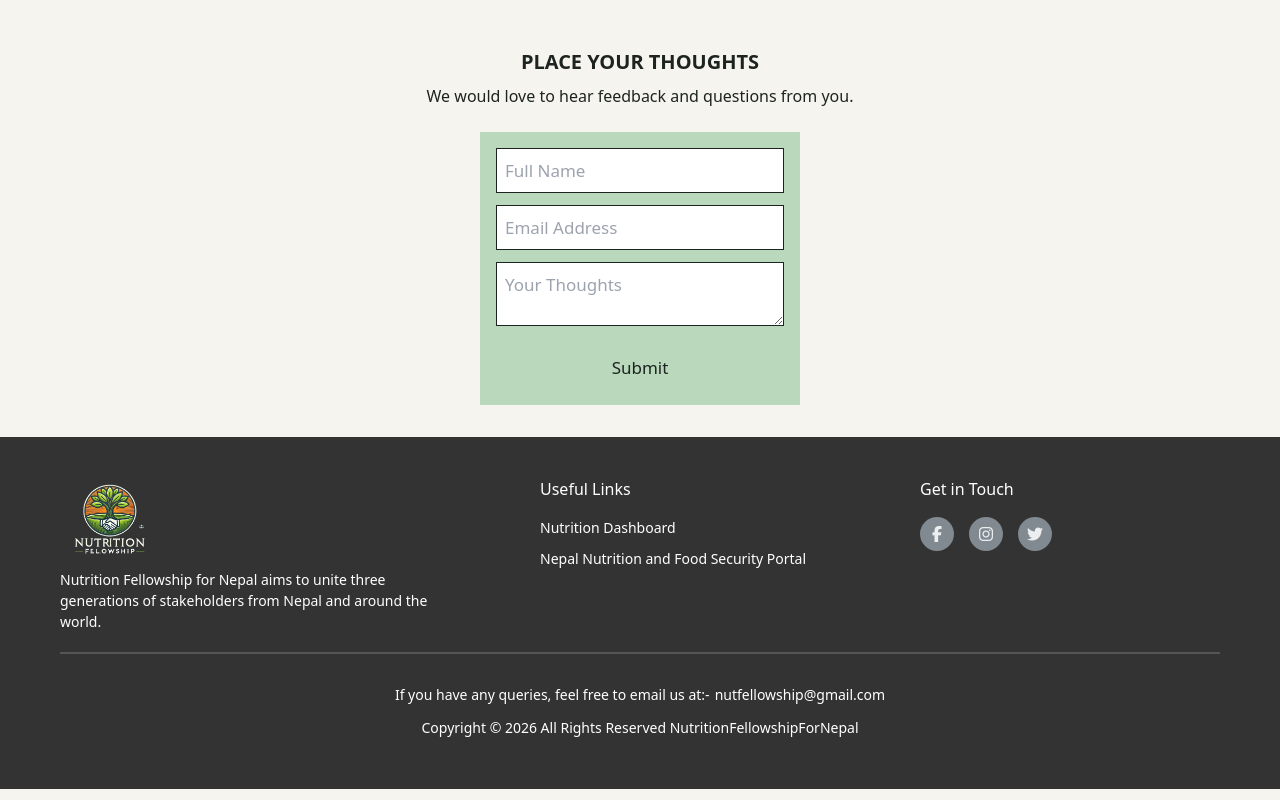
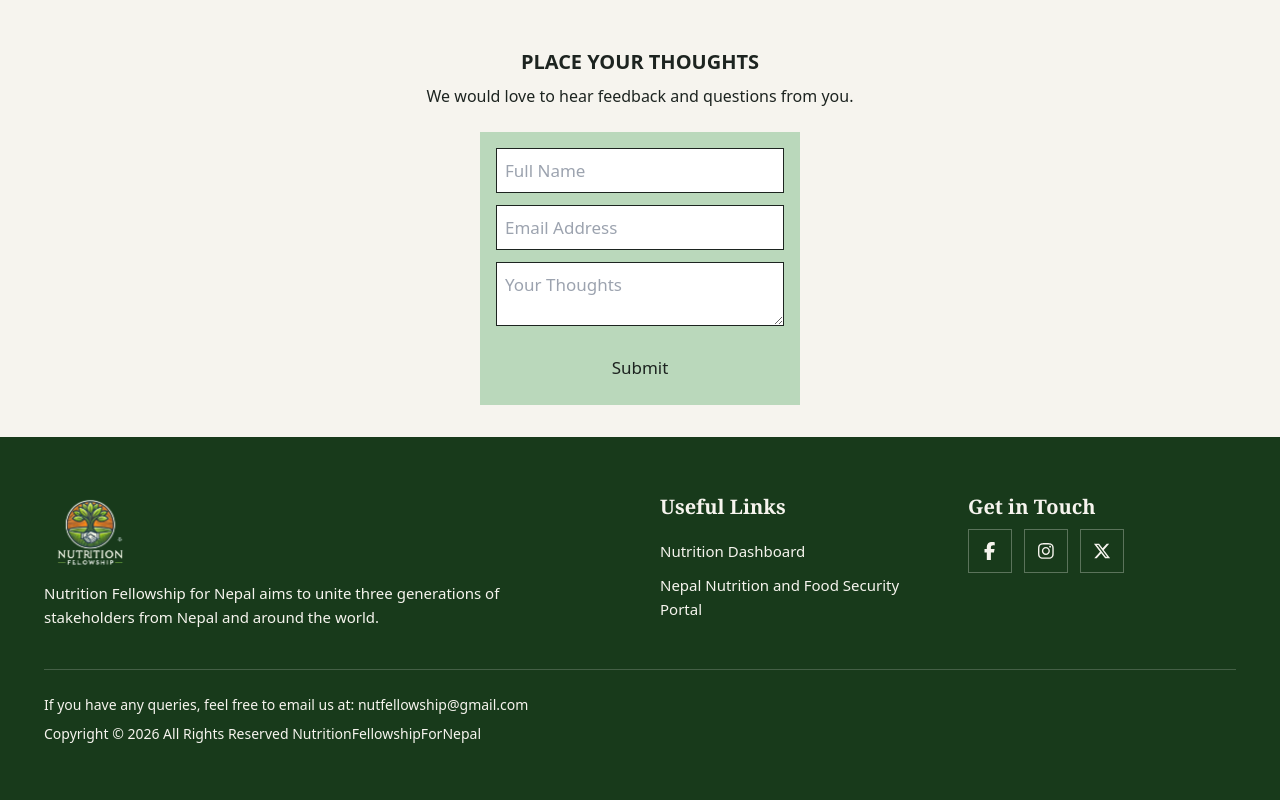
Before and after one commit to vital4nepal/nutrition-fellowship, a React (Create React App) app: page / in a window 1280 px wide. Shown: the part 2762-3562 px from the top of the page. Built offline with nearby package versions, Linux system fonts and the light colour scheme.

Commit message:
[style] footer on the deep green

```diff
--- a/package.json
+++ b/package.json
@@ -5,11 +5,8 @@
   "dependencies": {
     "@fontsource-variable/public-sans": "5.3.0",
     "@fontsource-variable/source-serif-4": "5.3.1",
-    "@fortawesome/fontawesome-free": "^6.7.2",
     "@fortawesome/fontawesome-svg-core": "^6.7.2",
     "@fortawesome/free-brands-svg-icons": "^6.7.2",
-    "@fortawesome/free-regular-svg-icons": "^6.7.2",
-    "@fortawesome/free-solid-svg-icons": "^6.7.2",
     "@fortawesome/react-fontawesome": "^0.2.2",
     "@testing-library/jest-dom": "^5.17.0",
     "@testing-library/react": "^13.4.0",
--- a/src/components/Footer.css
+++ /dev/null
@@ -1,200 +0,0 @@
-.footer {
-  background-color: #333;
-  color: #fff;
-}
-
-.footer-container {
-  background-color: #333;
-  color: #fff;
-  max-width: 1200px;
-  margin: 0 auto;
-  padding: 20px;
-}
-
-a {
-  color: inherit;
-  transition: color 0.3s ease;
-}
-
-a:hover {
-  color: #f39c12;
-}
-
-.footer-above {
-  display: flex;
-  justify-content: space-between;
-  flex-wrap: wrap;
-  gap: 30px;
-  padding: 20px 0;
-  border-bottom: 1px solid #555;
-}
-
-.footer-description {
-  flex: 1;
-  min-width: 250px;
-  max-width: 400px;
-}
-
-.footer-description img {
-  width: 100px;
-  height: auto;
-  margin-bottom: 15px;
-}
-
-.footer-description p {
-  font-size: 14px;
-  line-height: 1.5;
-}
-
-.footer-links {
-  flex: 1;
-  min-width: 200px;
-  max-width: 300px;
-}
-
-.footer-links h4 {
-  margin-bottom: 15px;
-  font-size: 16px;
-}
-
-.footer-links ul {
-  list-style: none;
-  padding: 0;
-}
-
-.footer-links li {
-  margin: 8px 0;
-  font-size: 14px;
-}
-
-.footer-links a {
-  text-decoration: none;
-}
-
-.footer-social {
-  flex: 1;
-  min-width: 200px;
-  max-width: 300px;
-}
-
-.footer-social h4 {
-  margin-bottom: 15px;
-  font-size: 16px;
-}
-
-.social-icons {
-  display: flex;
-  justify-content: flex-start;
-  gap: 15px;
-}
-
-.social-icons a {
-  border-radius: 50%;
-  color: #eceeef;
-  background-color: #818a91;
-  display: flex;
-  align-items: center;
-  justify-content: center;
-  width: 34px;
-  height: 34px;
-  transition: background-color 0.2s linear;
-}
-
-.social-icons a i {
-  font-size: 16px;
-}
-
-.social-icons a.facebook:hover {
-  background-color: #1d4db6;
-}
-
-.social-icons a.instagram:hover {
-  background-color: #d06530;
-}
-
-.social-icons a.linkedin:hover {
-  background-color: #007bb6;
-}
-
-hr {
-  border: none;
-  border-top: 1px solid #555;
-  margin: 0;
-}
-
-.footer-below {
-  text-align: center;
-  padding: 20px 0;
-  font-size: 14px;
-}
-
-.footer-below p {
-  margin: 10px 0;
-}
-
-.email a {
-  margin-left: 5px;
-}
-
-/* Responsive Design */
-@media screen and (max-width: 968px) {
-  .footer-above {
-    justify-content: space-around;
-  }
-
-  .footer-description,
-  .footer-links,
-  .footer-social {
-    flex: 0 1 calc(50% - 30px);
-    max-width: none;
-  }
-}
-
-@media screen and (max-width: 768px) {
-  .footer-container {
-    padding: 15px;
-  }
-
-  .footer-above {
-    flex-direction: column;
-    align-items: center;
-    text-align: center;
-    gap: 40px;
-  }
-
-  .footer-description,
-  .footer-links,
-  .footer-social {
-    flex: 1 1 100%;
-    min-width: 0;
-    max-width: none;
-  }
-
-  .footer-description img {
-    margin: 0 auto 15px;
-  }
-
-  .footer-links ul {
-    text-align: center;
-  }
-
-  .social-icons {
-    justify-content: center;
-  }
-}
-
-@media screen and (max-width: 480px) {
-  .footer-container {
-    padding: 10px;
-  }
-
-  .footer-description p,
-  .footer-links li,
-  .footer-below {
-    font-size: 13px;
-  }
-
-  .footer-above {
-    gap: 30px;
-  }
-}
--- a/src/components/Footer.js
+++ b/src/components/Footer.js
@@ -1,62 +1,80 @@
 import React from "react";
-import "./Footer.css";
-import '@fortawesome/fontawesome-free/css/all.min.css';
+import { FontAwesomeIcon } from '@fortawesome/react-fontawesome';
+import { faFacebookF, faInstagram, faXTwitter } from '@fortawesome/free-brands-svg-icons';
+
+const socials = [
+  { name: 'Facebook', href: 'https://www.facebook.com/profile.php?id=61572729923914', icon: faFacebookF },
+  { name: 'Instagram', href: 'https://www.instagram.com/nutfellowship/?hl=en', icon: faInstagram },
+  { name: 'X', href: 'https://x.com/nutfellowship', icon: faXTwitter },
+];
+
+const usefulLinks = [
+  { href: 'https://nutrition-dashboard-vision.vercel.app/', label: 'Nutrition Dashboard' },
+  { href: 'http://www.nnfsp.gov.np/', label: 'Nepal Nutrition and Food Security Portal' },
+];
+
+const linkClass = "underline-offset-4 hover:underline transition-colors";
 
 function Footer() {
   return (
-    <footer className="footer">
-      <div className="footer-container">
-        <div className="footer-above">
-          <div className="footer-description">
-            <img src="/Nutrition_logo33.png" className="footer-logo" alt="Company Logo" />
-            <p>
+    <footer data-section="footer" className="bg-deep text-paper [--nf-green:theme(colors.paper)]">
+      <div className="mx-auto max-w-content px-4 py-14 lg:px-6">
+        <div className="grid gap-8 lg:grid-cols-12 lg:gap-10">
+          <div className="lg:col-span-5">
+            <img src="/Nutrition_logo33.png" alt="Company Logo" className="h-[72px] w-auto" />
+            <p className="mt-4 text-[15px] max-w-[60ch]">
               Nutrition Fellowship for Nepal aims to unite three generations of stakeholders
               from Nepal and around the world.
             </p>
           </div>
 
-          <div className="footer-links">
-            <h4>Useful Links</h4>
-            <ul>
-              <li><a href="https://nutrition-dashboard-vision.vercel.app/">Nutrition Dashboard</a></li>
-              <li><a href="http://www.nnfsp.gov.np/">Nepal Nutrition and Food Security Portal</a></li>
-              {/* <li><a href="#events">Events</a></li>
-              <li><a href="#special-initiatives">Special Initiatives</a></li>
-              <li><a href="#place-your-thoughts">Place Your Thoughts</a></li>
-              <li><a href="#contact-us">Contact Us</a></li> */}
+          <div className="lg:col-span-3 lg:col-start-7">
+            <h3 className="text-xl">Useful Links</h3>
+            <ul className="mt-2">
+              {usefulLinks.map((link) => (
+                <li key={link.href}>
+                  <a href={link.href} className={`flex min-h-11 items-center text-[15px] ${linkClass}`}>
+                    {link.label}
+                  </a>
+                </li>
+              ))}
             </ul>
           </div>
 
-          <div className="footer-social">
-            <h4>Get in Touch</h4>
-            <div className="social-icons">
-              <a className="facebook" href="https://www.facebook.com/profile.php?id=61572729923914" target="_blank" rel="noopener noreferrer">
-                <i className="fab fa-facebook-f"></i>
-              </a>
-              <a className="instagram" href="https://www.instagram.com/nutfellowship/?hl=en" target="_blank" rel="noopener noreferrer">
-                <i className="fab fa-instagram"></i>
-              </a>
-              <a className="linkedin" href="https://x.com/nutfellowship" target="_blank" rel="noopener noreferrer">
-              <i class="fa-brands fa-twitter"></i>
-              </a>
+          <div className="lg:col-span-3">
+            <h3 className="text-xl">Get in Touch</h3>
+            <div className="mt-2 flex gap-3">
+              {socials.map((social) => (
+                <a
+                  key={social.name}
+                  href={social.href}
+                  target="_blank"
+                  rel="noopener noreferrer"
+                  aria-label={social.name}
+                  className="flex h-11 w-11 items-center justify-center border border-paper/30 hover:border-paper transition-colors"
+                >
+                  <FontAwesomeIcon icon={social.icon} className="text-[18px]" />
+                </a>
+              ))}
             </div>
           </div>
         </div>
 
-        <hr />
-
-        <div className="footer-below">
-          <p className="email">
-            If you have any queries, feel free to email us at:-
-            <a href="https://mail.google.com/mail/?view=cm&fs=1&to=nutfellowship@gmail.com" target="_blank" rel="noopener noreferrer">
+        <div className="mt-10 border-t border-paper/20 pt-6 text-[14px] leading-normal">
+          <p>
+            If you have any queries, feel free to email us at:{" "}
+            <a
+              href="https://mail.google.com/mail/?view=cm&fs=1&to=nutfellowship@gmail.com"
+              target="_blank"
+              rel="noopener noreferrer"
+              className={linkClass}
+            >
               nutfellowship@gmail.com
             </a>
           </p>
-          <p>
+          <p className="mt-2">
             Copyright © {new Date().getFullYear()} All Rights Reserved{" "}
-            <span>
-              <a href="#navbar">NutritionFellowshipForNepal</a>
-            </span>
+            <a href="/" className={linkClass}>NutritionFellowshipForNepal</a>
           </p>
         </div>
       </div>
```
Also changed, not shown: 1 other file (tests, documents, lock files or other folders).
